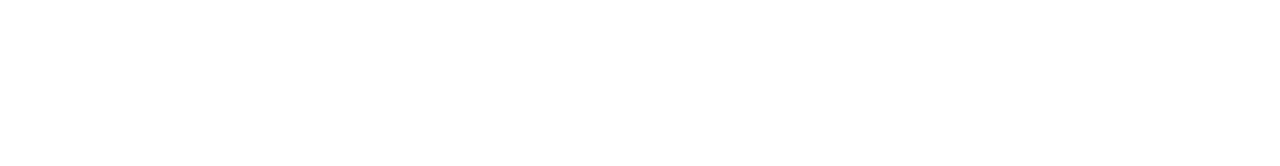
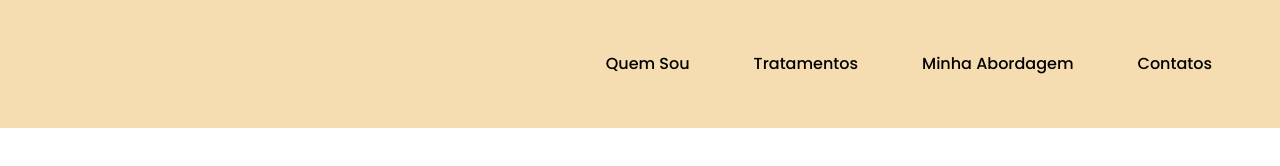
Before and after one commit to pedrovfa/Clinica-Musicoterapia, a plain HTML site: page index.html in a window 1280 px wide. Drawn offline with nearby package versions, Linux system fonts and the light colour scheme.

Commit message:
"Header Pronto"

```diff
--- /dev/null
+++ b/estilos/header.css
@@ -0,0 +1,9 @@
+#cabecalho{
+    background-color: var(--cor-primaria);
+}
+.links__menu{
+    color: #000000;
+}
+.links__menu:hover{
+    color: var(--cor-place-holder);
+}
--- a/estilos/style.css
+++ b/estilos/style.css
@@ -1,4 +1,5 @@
 @import url(reset.css);
+@import url(header.css);
 
 /* Importação de Fonte */
 @import url('https://fonts.googleapis.com/css2?family=Poppins:ital,wght@0,100;0,200;0,300;0,400;0,500;0,600;0,700;0,800;0,900;1,100;1,200;1,300;1,400;1,500;1,600;1,700;1,800;1,900&display=swap');
@@ -7,5 +8,10 @@
     --cor-do-fundo: #FFFFFF;
     --cor-primaria: #F5DDB1;
     --cor-secundaria: #86B7D7;
+    --cor-place-holder: #a7a5a5;
     --fonte-principal: "Poppins";
 }
+body{
+    background-color: #FFFFFF;
+    font-family: var(--fonte-principal);
+}
--- a/index.html
+++ b/index.html
@@ -4,11 +4,38 @@
     <meta charset="UTF-8">
     <meta name="viewport" content="width=device-width, initial-scale=1.0">
     <title>Jeisa Alonso Musicoterapia</title>
-    <link href="https://cdn.jsdelivr.net/npm/bootstrap@5.3.3/dist/css/bootstrap.min.css" rel="stylesheet" integrity="sha384-QWTKZyjpPEjISv5WaRU9OFeRpok6YctnYmDr5pNlyT2bRjXh0JMhjY6hW+ALEwIH" crossorigin="anonymous">
+    <link rel="stylesheet" href="https://cdn.jsdelivr.net/npm/bootstrap-icons@1.11.3/font/bootstrap-icons.min.css">
+    <link href="https://cdn.jsdelivr.net/npm/bootstrap@5.3.3/dist/css/bootstrap.min.css" rel="stylesheet"
+        integrity="sha384-QWTKZyjpPEjISv5WaRU9OFeRpok6YctnYmDr5pNlyT2bRjXh0JMhjY6hW+ALEwIH" crossorigin="anonymous">
     <link rel="stylesheet" href="estilos/style.css">
 </head>
 <body>
-
+    <header id="cabecalho" class="">
+        <nav class=" navbar navbar-expand-lg p-5">
+            <div class="container-fluid">
+                    <a class="navbar-brand" href="#"><img src="" alt=""></a>
+                    <button class="navbar-toggler" type="button" data-bs-toggle="collapse" data-bs-target="#navbarNav" aria-controls="navbarNav" aria-expanded="false" aria-label="Toggle navigation">
+                    <span class="navbar-toggler-icon"></span>
+                    </button>
+              <div class="collapse navbar-collapse nav justify-content-end" id="navbarNav">
+                    <ul class="navbar-nav gap-5 fw-medium">
+                    <li class="nav-item">
+                        <a class="nav-link links__menu" aria-current="page" href="#">Quem Sou</a>
+                    </li>
+                    <li class="nav-item">
+                        <a class="nav-link links__menu" href="#">Tratamentos</a>
+                    </li>
+                    <li class="nav-item">
+                        <a class="nav-link links__menu" href="#">Minha Abordagem</a>
+                    </li>
+                    <li class="nav-item">
+                        <a class="nav-link links__menu" href="#">Contatos</a>
+                    </li>
+                    </ul>
+              </div>
+            </div>
+        </nav>
+    </header>
 
 
 
```
